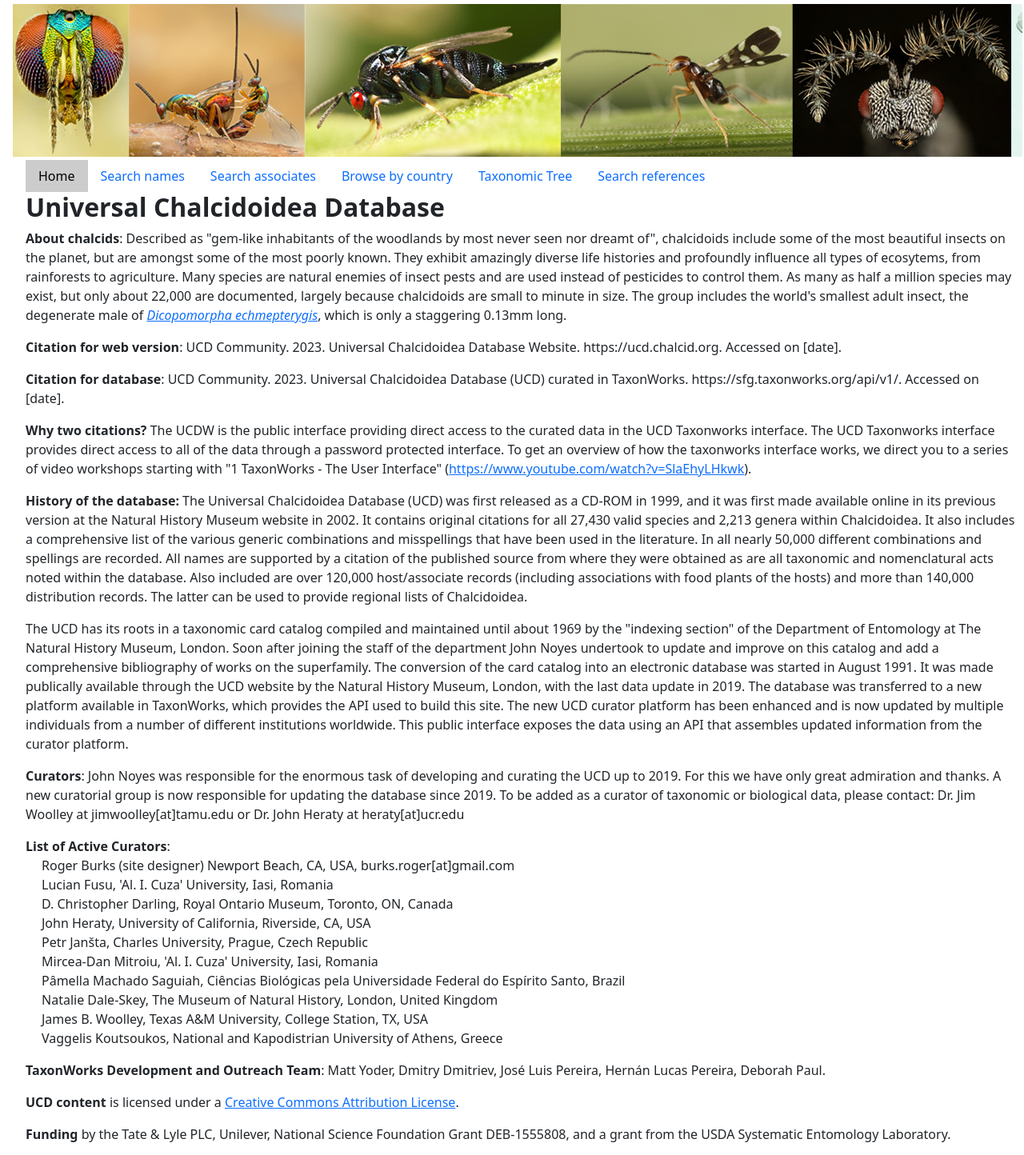
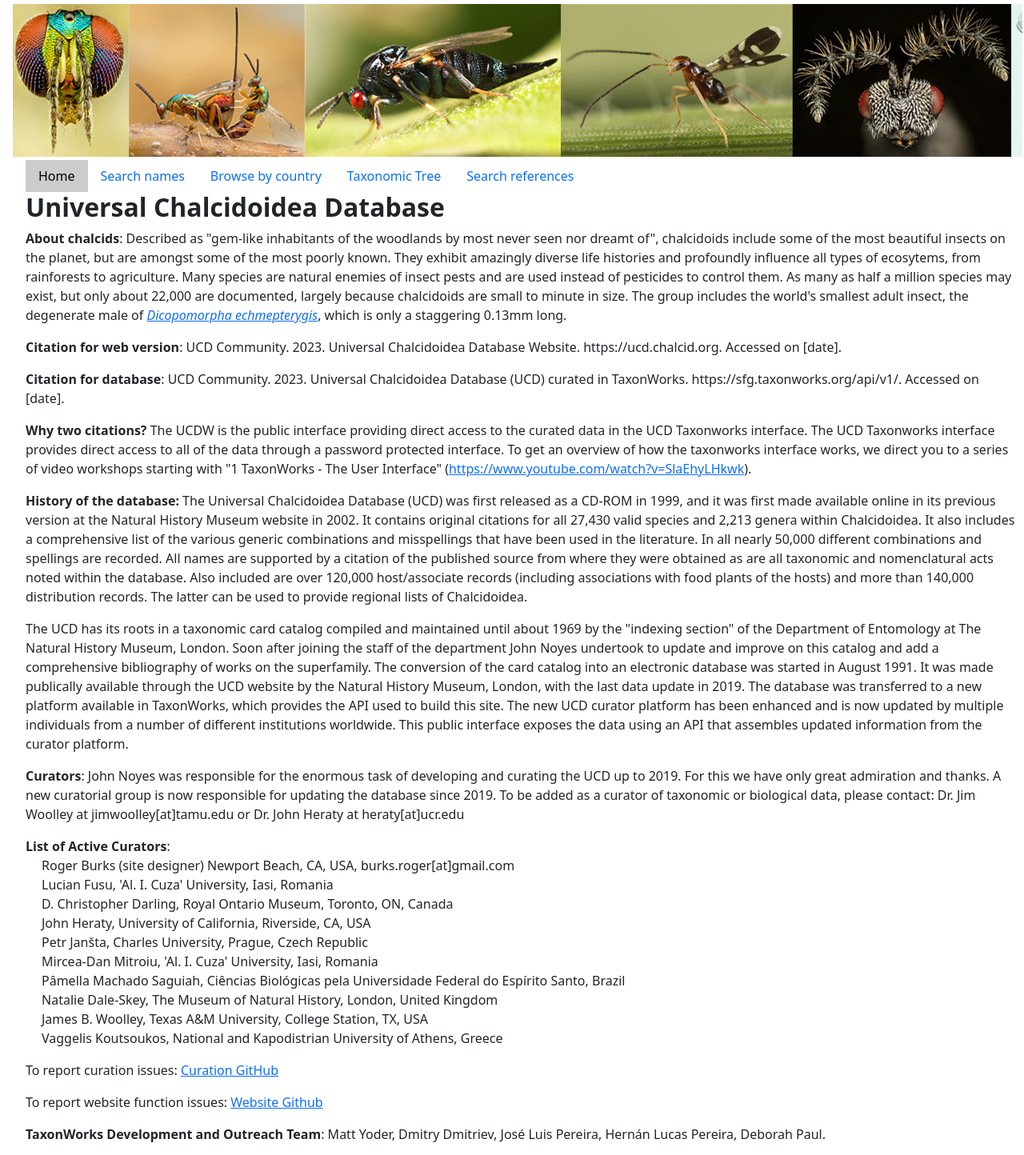
Before and after one commit to chalcid/ucd_website, a Vue app: page /taxon in a window 1280 px wide. Shown: the top 1444 px of the page at 80% size. Built offline with nearby package versions, Linux system fonts and the light colour scheme.

Commit message:
Made Associations component load family-group names. Removed Associates button since it does the same thing as Search Names. Added GitHub links to home page.

```diff
--- a/src/components/HomePage.vue
+++ b/src/components/HomePage.vue
@@ -43,6 +43,9 @@
       <li>Vaggelis Koutsoukos, National and Kapodistrian University of Athens, Greece</li>
     </ul>
 
+    <p>To report curation issues: <a href='https://github.com/chalcid/ucd/issues'>Curation GitHub</a></p>
+    <p>To report website function issues: <a href='https://github.com/chalcid/ucd_website/issues'>Website Github</a></p>
+
     <p><strong>TaxonWorks Development and Outreach Team</strong>: Matt Yoder, Dmitry Dmitriev, José Luis Pereira, Hernán Lucas Pereira, Deborah Paul.</p>
 
     <p><strong>UCD content</strong> is licensed under a <a href="http://creativecommons.org/licenses/by/4.0/">Creative Commons Attribution License</a>.</p>
--- a/src/components/LinkRow.vue
+++ b/src/components/LinkRow.vue
@@ -9,9 +9,9 @@
             <li class="nav-item">
               <router-link :to ="{name: 'BinomialSearch'} " class="nav-link">Search names</router-link>
             </li>
-            <li class="nav-item">
+            <!--<li class="nav-item">
               <router-link :to ="{name: 'AssociatesSearch'} " class="nav-link">Search associates</router-link>
-            </li>
+            </li>-->
             <li class="nav-item">
               <router-link :to ="{name: 'DistributionSearch'} " class="nav-link">Browse by country</router-link>
             </li>
--- a/src/components/TaxonPage.vue
+++ b/src/components/TaxonPage.vue
@@ -70,7 +70,7 @@
     </div>
     <references v-show="toggleTree === 'history'" v-if="nomenclaturalReferencesResults && taxonViewed.length" :nr-Prop="nomenclaturalReferencesResults" :tn-Prop="taxonViewed[0].cached"></references>
     <div v-if="isTaxonIDChainPopulated">
-      <biological-associations v-if="taxonIDChain && taxonIDChain.length > 0 && (isCombination === true || rankString === 'NomenclaturalRank::Iczn::GenusGroup::Genus' || rankString === 'NomenclaturalRank::Iczn::SpeciesGroup::Species' || rankString === 'NomenclaturalRank::Icn::GenusGroup::Genus' || rankString === 'NomenclaturalRank::Icn::SpeciesAndInfraspeciesGroup::Species')" :ba-Prop="route.query.taxonID" :fa-Prop="familyName" :tn-Prop="taxonViewed[0].cached" :tid-prop="taxonIDChain"></biological-associations>
+      <biological-associations v-if="taxonIDChain && taxonIDChain.length > 0 && (isCombination === true || rankString === 'NomenclaturalRank::Iczn::FamilyGroup::Family' || rankString === 'NomenclaturalRank::Iczn::FamilyGroup::Subfamily' || rankString === 'NomenclaturalRank::Iczn::FamilyGroup::Tribe' || rankString === 'NomenclaturalRank::Icn::FamilyGroup::Family' || rankString === 'NomenclaturalRank::Icn::FamilyGroup::Subfamily' || rankString === 'NomenclaturalRank::Icn::FamilyGroup::Tribe' || rankString === 'NomenclaturalRank::Iczn::GenusGroup::Genus' || rankString === 'NomenclaturalRank::Iczn::SpeciesGroup::Species' || rankString === 'NomenclaturalRank::Icn::GenusGroup::Genus' || rankString === 'NomenclaturalRank::Icn::SpeciesAndInfraspeciesGroup::Species')" :ba-Prop="route.query.taxonID" :fa-Prop="familyName" :tn-Prop="taxonViewed[0].cached" :tid-prop="taxonIDChain"></biological-associations>
     </div>
       <div v-else><img src="/spinning-circles.svg" alt="Loading..." width="75"></div>
     </div>
```
Also changed, not shown: 4 other files (tests, documents, lock files or other folders).
